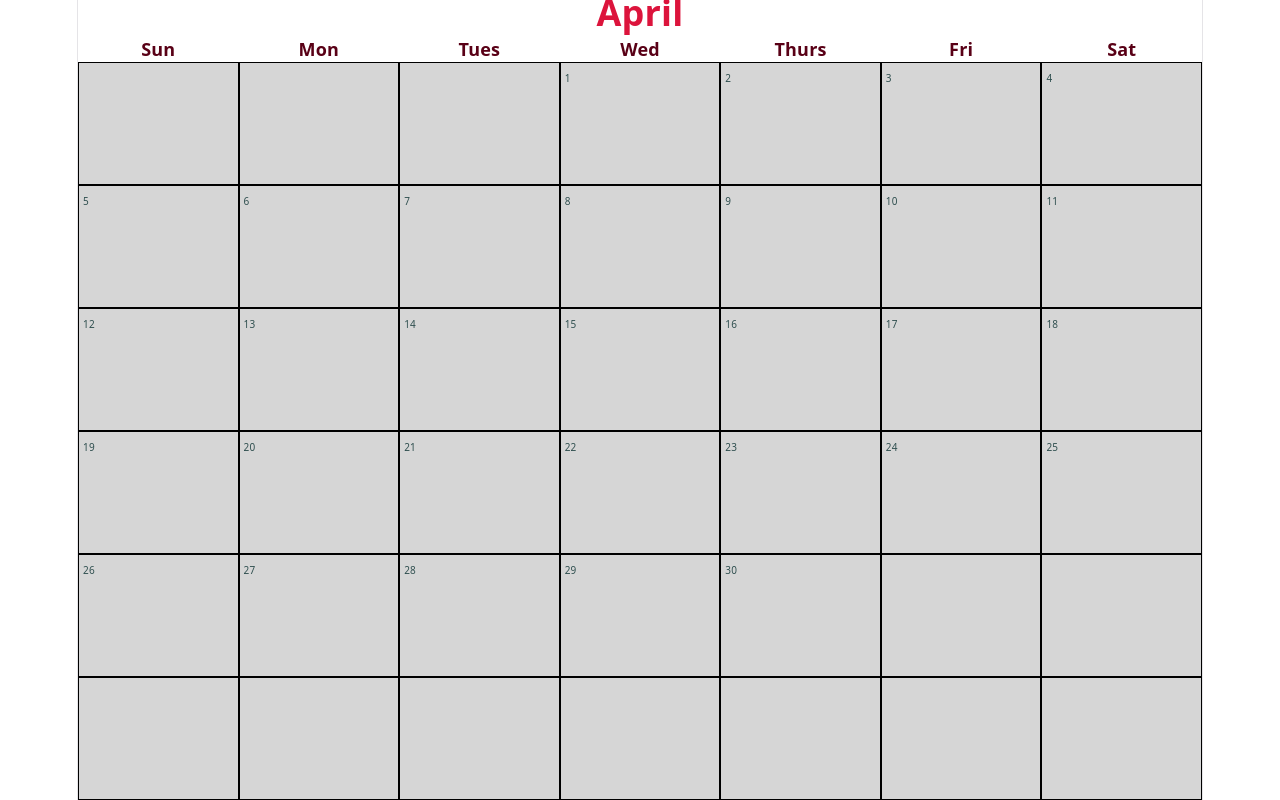
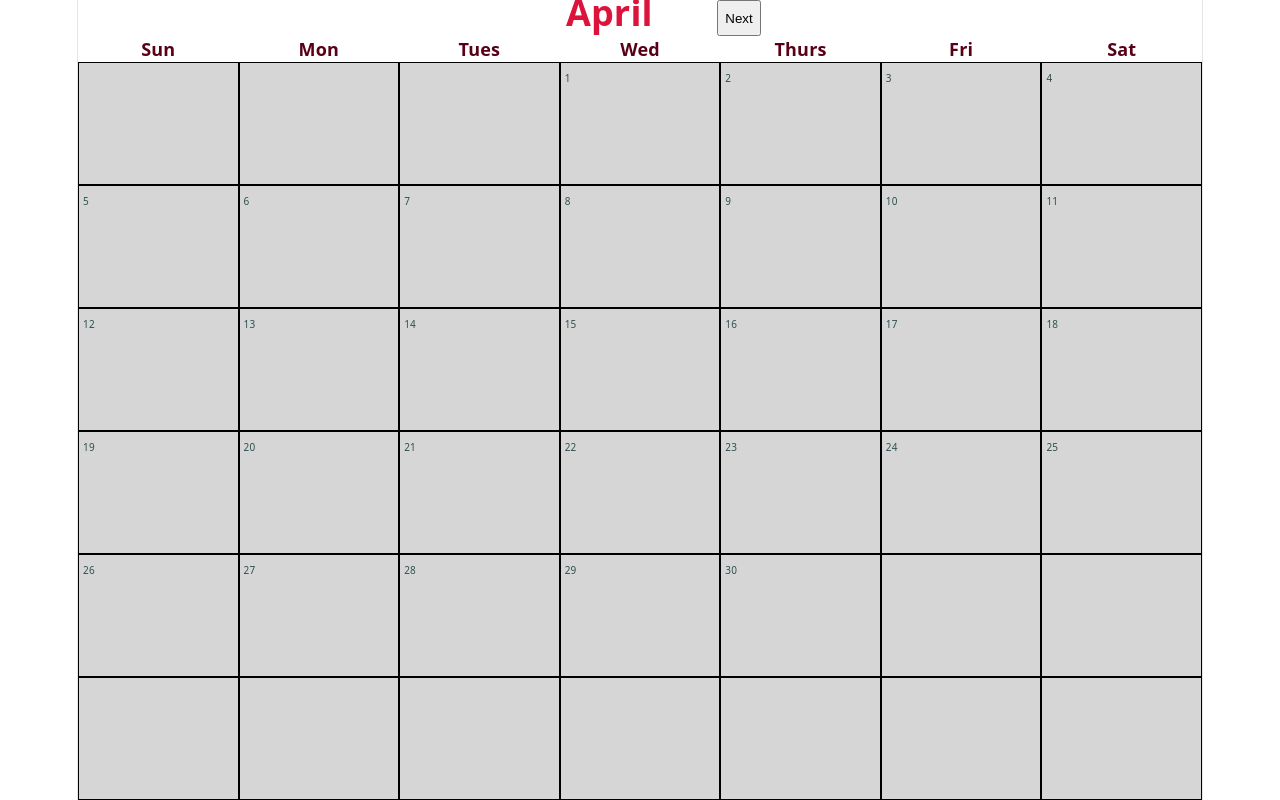
Before and after one commit to Saecred/multiplayer-calendar, a React (Vite) app: page / in a window 1280 px wide. Built offline with nearby package versions, Linux system fonts and the light colour scheme.

Commit message:
added next button, allowing cycling month names

```diff
--- a/src/components/Calendar.css
+++ b/src/components/Calendar.css
@@ -23,4 +23,11 @@
 
 .monthRow{
     height:36px;
+    display: flex;
+    justify-content: center;
+    gap: 1rem;
 }
+
+.monthName{
+    width: 10rem;
+}
--- a/src/components/Calendar.jsx
+++ b/src/components/Calendar.jsx
@@ -8,14 +8,26 @@ const days = ["Sun", "Mon","Tues","Wed","Thurs","Fri","Sat"];
 const numCells = Array.from({length:42});
 const months = ["January","February","March","April","May","June","July","August","September","October","November","December"];
 
+
 function Calendar() {
     const [month, setMonth] = useState(3);
 
     const startDay = 3;
+
+    function nextMonth(month){
+    return (
+        month !== 11? setMonth(month + 1) : setMonth(0)
+    );
+}
     return (
         <div className = "page">
             <div className="monthRow">
+                <div className="monthName">
                 <MonthHeader month={months[month]}/>
+                </div>
+                <button onClick ={()=>nextMonth(month)}>
+                    <h7>Next</h7>
+                </button>
             </div>
             <div className="headerRow">
                 {days.map((day) => (
```
Also changed, not shown: src/components/NextMonth.css (deleted), src/components/NextMonth.jsx (deleted).
